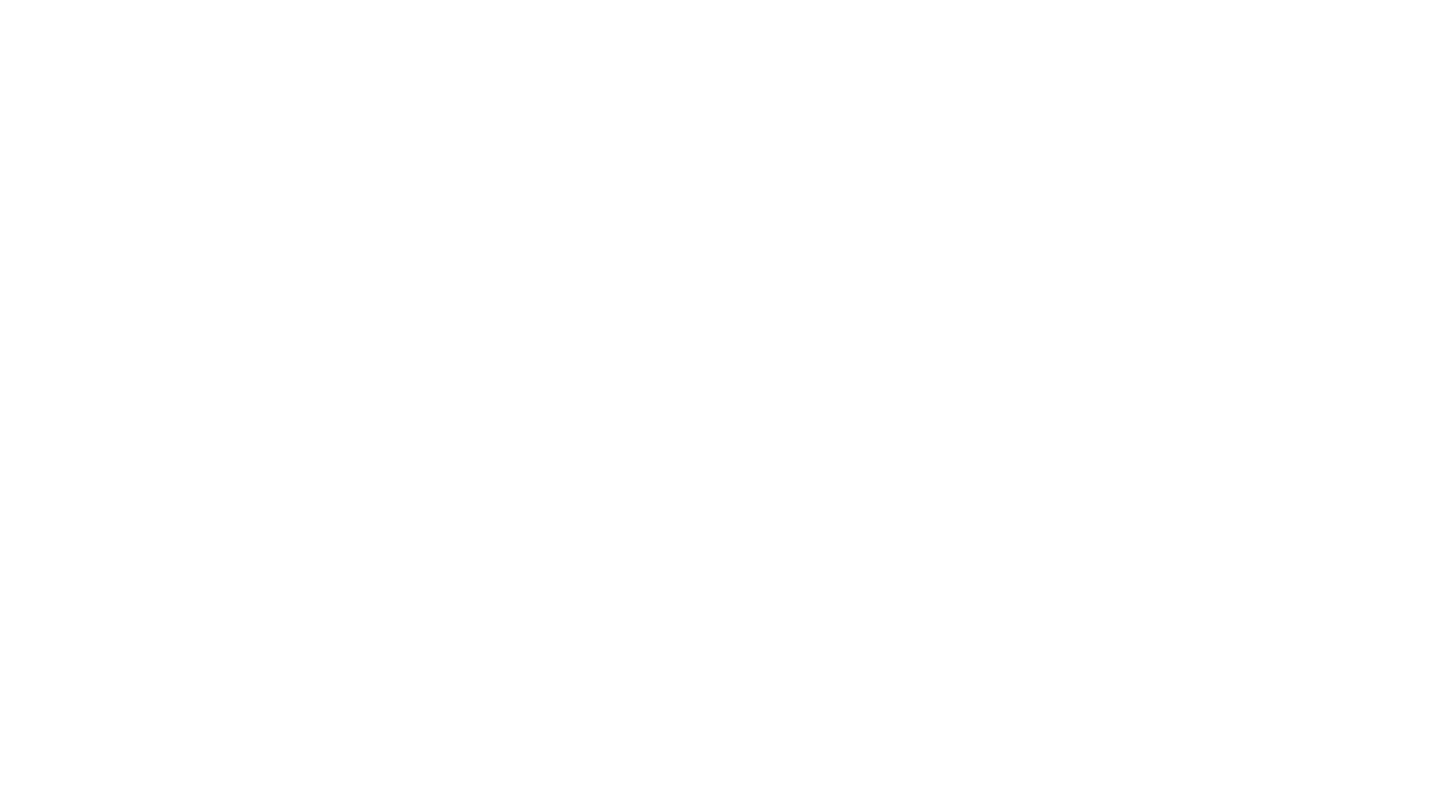
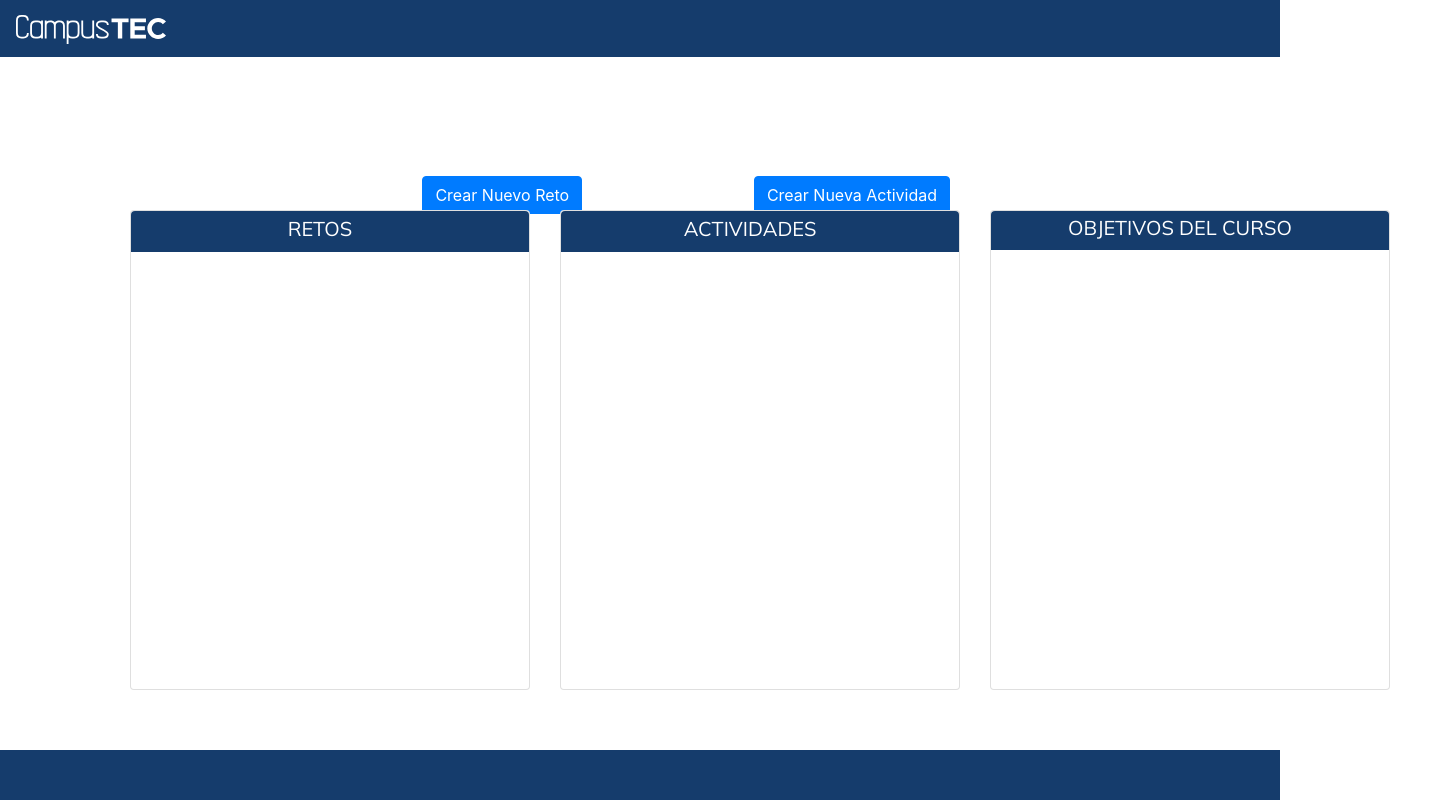
Before and after one commit to VOID07/Campus-TEC, a React (Create React App) app in the folder front-end/: page /ProfesorCursos in a window 1280 px wide. Shown: the whole page, 1435 px wide, since content can reach past the window. Built offline with nearby package versions, Linux system fonts and the light colour scheme.

Commit message:
Crear vista del profesor

```diff
--- a/front-end/src/App.jsx
+++ b/front-end/src/App.jsx
@@ -9,6 +9,7 @@ import {
 import Login from "./componets/login";
 import store from "./store/index";
 import "./App.css";
+import ProfesorCursos from "./componets/ProfesorCursos";
 
 function App() {
   return (
@@ -21,6 +22,9 @@ function App() {
           <Route path="/profile">
             <div><p>Este es el perfil</p></div>
           </Route>
+          <Route path="/ProfesorCursos">
+          <ProfesorCursos />
+          </Route>
           <Route path="/" exact>
             <Login />
           </Route>
--- /dev/null
+++ b/front-end/src/componets/ProfesorCursos/ProfesorCursos.css
@@ -0,0 +1,80 @@
+
+.App {
+    display: flex;
+    flex: 1;
+    justify-content: space-between;
+    align-items: space-between;
+  }
+
+  .Logo {
+    display: flex;
+    padding-left: 50px;
+    padding-right: 50px;
+    padding-top: 30px;
+    padding-left: 30px;
+    flex-direction: column;
+    font-family: "Mulish", sans-serif;
+    font-size: calc(5px + 1vmin);
+    background-color: #153c6c;
+    color: white;
+    text-align: center;
+    border-radius: 4px 4px 0px 0px;
+  }
+
+  .loginBtn {
+    background-color: #153c6c;
+  }
+  .buttonCrearActividad {
+    background-color: #153c6c;
+    position: absolute;
+    left: 58.9%; /*Coordenada X*/
+    top: 22%; /*Coordenada Y*/
+    font-size: 16px;
+    cursor: pointer;
+  }
+  .buttonCrearReto {
+    background-color: #153c6c;
+    position: absolute;
+    left: 33%; /*Coordenada X*/
+    top: 22%; /*Coordenada Y*/
+    font-size: 16px;
+    cursor: pointer;
+  }
+
+  .NavBarBot {
+    position: absolute;
+    left: 0;
+    bottom: 0;
+    right: 0;
+    background-color: #153c6c;
+    height: 50px;
+  }
+
+  .CardProfesor {
+    align-self: center;
+    width: 25rem;
+    height: 30rem;
+    margin-top: calc(130px + 5rem);
+    margin-bottom: 6px;
+  }
+
+  .CardBody {
+    display: flex;
+    flex-direction: column;
+    align-content: center;
+  }
+
+  .Columna {
+    display: flex;
+    padding-left: 50px;
+    padding-right: 50px;
+    padding-top: 3px;
+    padding-left: 30px;
+    flex-direction: column;
+    font-family: "Mulish", sans-serif;
+    font-size: calc(5px + 1vmin);
+    background-color: #153c6c;
+    color: white;
+    text-align: center;
+    border-radius: 4px 4px 0px 0px;
+  }
--- /dev/null
+++ b/front-end/src/componets/ProfesorCursos/index.jsx
@@ -0,0 +1,111 @@
+import React from "react";
+import Container from "react-bootstrap/Container";
+import Card from "react-bootstrap/Card";
+import Navbar from "react-bootstrap/Navbar";
+import Button from "react-bootstrap/Button";
+import { connect } from "react-redux";
+import { Redirect } from "react-router-dom";
+
+import { setUserPass } from "../../store/tipo_usuario/action";
+import "./ProfesorCursos.css";
+import logo from "../../img/logo.svg";
+
+// import setUserType from "../../store/tipo_usuario/action"
+class ProfesorCursos extends React.Component {
+
+    constructor(props) {
+        super(props);
+        this.state = {
+          tipo_usuario: 2,
+          user: "",
+          password: "",
+          logged: false
+        };
+
+      }
+
+
+      renderProfesor(){
+        return (
+          <Container className="App">
+            <Container>
+              <Navbar className="NavBarTop" fixed="top">
+                <Navbar.Brand href="#">
+                  <div>
+                    <img src={logo} alt="logo" className="logoEdit" />
+                  </div>
+                </Navbar.Brand>
+              </Navbar>
+            </Container>
+
+
+            <Container>
+            <Button type="button" className="buttonCrearReto">Crear Nuevo Reto</Button>
+              <Card className="CardProfesor">
+                <div className="Columna">
+                  <div style={{ margin: "3px" }}>
+                    <h5>RETOS</h5>
+                  </div>
+                </div>
+                <Card.Body className="CardBody">
+                </Card.Body>
+
+              </Card>
+
+            </Container>
+
+
+            <Container>
+            <Button type="button" className="buttonCrearActividad">Crear Nueva Actividad</Button>
+              <Card className="CardProfesor">
+                <div className="Columna">
+                  <div style={{ margin: "3px" }}>
+                    <h5>ACTIVIDADES</h5>
+                  </div>
+                </div>
+                <Card.Body className="CardBody">
+
+                </Card.Body>
+              </Card>
+            </Container>
+
+            <Container>
+              <Card className="CardProfesor">
+                <div className="Columna">
+                  <div style={{ margin: "2px" }}>
+                    <h5>OBJETIVOS DEL CURSO</h5>
+                  </div>
+                </div>
+                <Card.Body className="CardBody">
+                </Card.Body>
+              </Card>
+            </Container>
+
+            <Container>
+              <Navbar className="NavBarBot" bg="#153c6c" fixed="bottom"></Navbar>
+            </Container>
+
+
+          </Container>
+        );
+      }
+
+      redirectToProfesorCursos(){
+        return(
+           <Redirect
+                to={{
+                  pathname: "/ProfesorCursos"
+                }}
+              />
+        );
+      }
+
+      render() {
+        return(
+        this.state.logged ? this.redirectToProfesorCursos() : this.renderProfesor()
+        );
+
+      }
+    }
+
+export default connect(null, { setUserPass })(ProfesorCursos);
```
